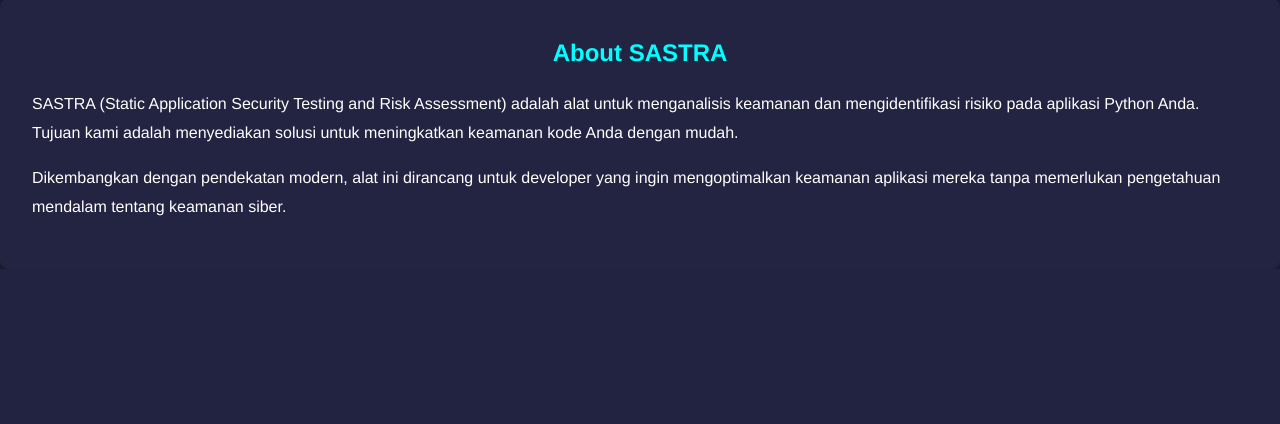
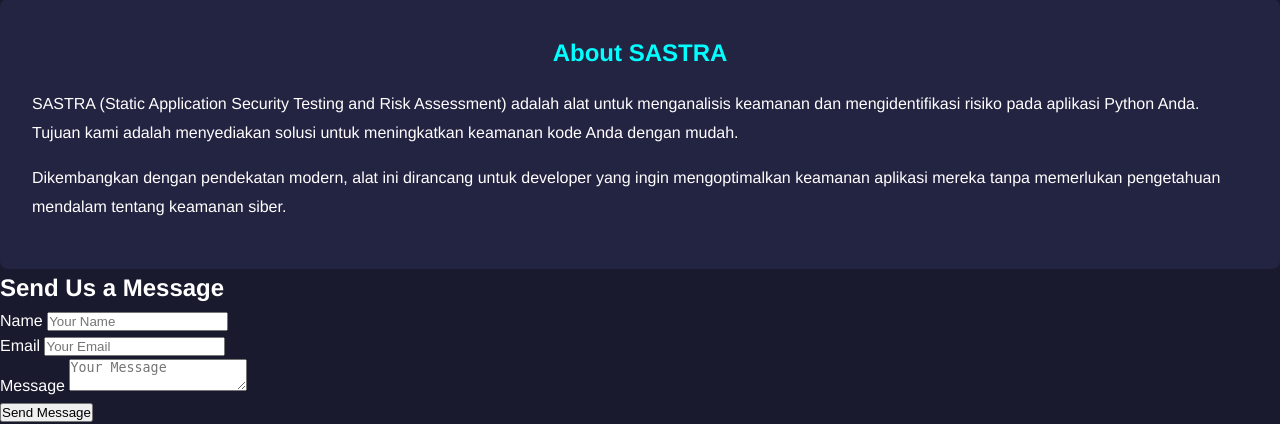
Before and after one commit to ASK1E/SASTRA, a Flask app: page / in a window 1280 px wide. Shown: the part 782-1206 px from the top of the page. Before the commit the page ends 1051 px from the top, so only its background shows below. Run offline with Flask 3, Linux system fonts and the light colour scheme; parts of the project's set-up code (start-up, migrations or seed data) failed here and were passed over.

Commit message:
Update index.html

```diff
--- a/templates/index.html
+++ b/templates/index.html
@@ -14,7 +14,7 @@
                 <ul>
                     <li><a href="#">Home</a></li>
                     <li><a href="#about">About</a></li>
-                    <li><a href="#">Contact</a></li>
+                    <li><a href="#contact">Contact</a></li>
                 </ul>
             </nav>
         </div>
@@ -96,6 +96,29 @@
         </p>
     </div>
 
+    <div class="container_contact" id="contact">
+        <div class="contact-form">
+            <h2>Send Us a Message</h2>
+            <form>
+                <div class="form-group">
+                    <label for="name">Name</label>
+                    <input type="text" id="name" name="name" placeholder="Your Name" required>
+                </div>
+                <div class="form-group">
+                    <label for="email">Email</label>
+                    <input type="email" id="email" name="email" placeholder="Your Email" required>
+                </div>
+                <div class="form-group">
+                    <label for="message">Message</label>
+                    <textarea id="message" name="message" placeholder="Your Message" required></textarea>
+                </div>
+                <div class="form-group">
+                    <button type="submit">Send Message</button>
+                </div>
+            </form>
+        </div>
+    </div>
+
     <script src="/static/script.js"></script>
 </body>
 </html>
```
